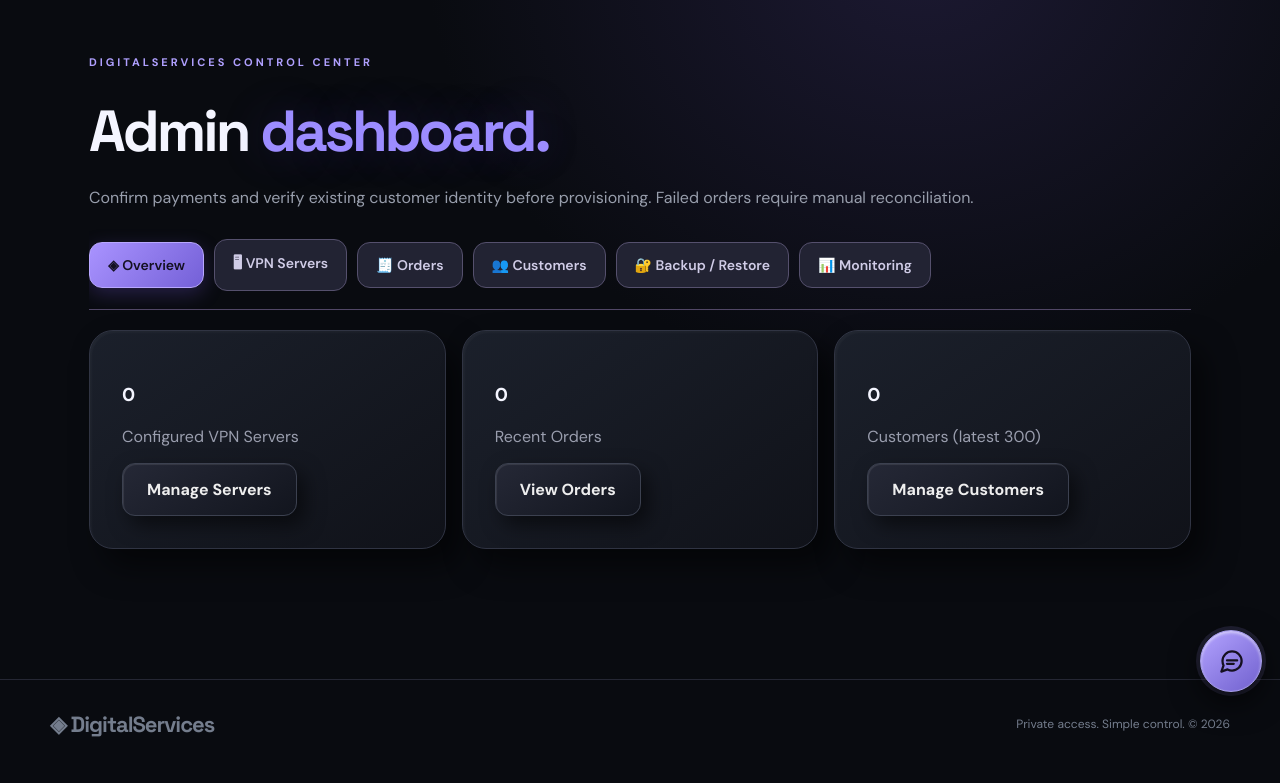
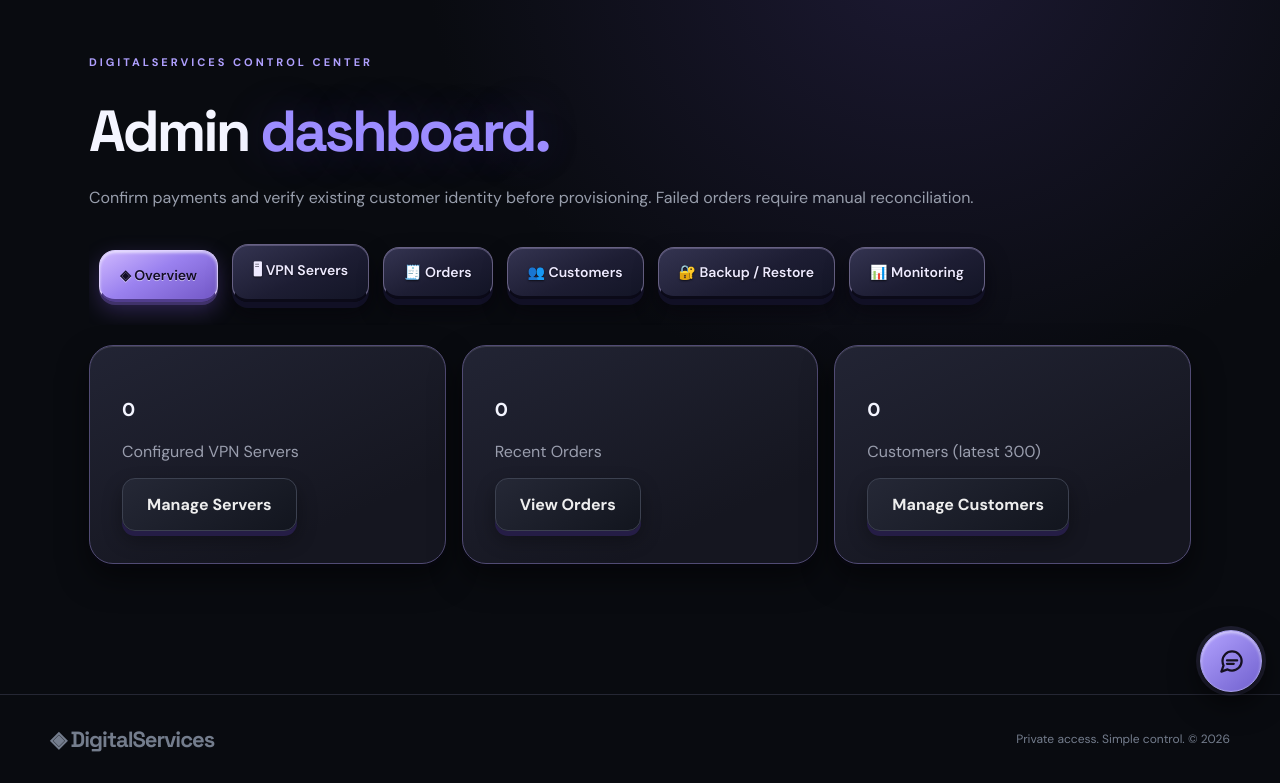
Before and after one commit to AungKhantPaing5/Digitalservices, a Flask app: page /admin in a window 1280 px wide. Shown: the part 86-869 px from the top of the page. Before the commit the page ends 823 px from the top, so only its background shows below. Run offline with Flask 3, Linux system fonts and the light colour scheme; the visitor is signed in with stand-in values (Sample User, id 1); data comes from the database, SQL or seed files in the repository; data that the repository does not hold is empty; parts of the project's set-up code (start-up, migrations or seed data) failed here and were passed over.

Commit message:
Give admin tabs, panels and action buttons a dimensional 3D dark-purple theme

```diff
--- a/static/style.css
+++ b/static/style.css
@@ -100,3 +100,16 @@ footer{border-top:1px solid #252734;padding:30px max(30px,calc((100% - 1180px)/2
 .ds-admin-summary{display:grid;grid-template-columns:repeat(3,minmax(0,1fr));gap:16px}
 .ds-server-editor{margin:14px 0}.ds-server-editor summary{cursor:pointer;font-weight:700;padding:10px 0;color:#b7a6ff}
 @media(max-width:700px){.ds-admin-tabs{margin:14px -10px;padding:10px 10px 15px}.ds-admin-tabs button{padding:11px 13px;font-size:12px}.ds-admin-summary{grid-template-columns:1fr}}
+
+/* Elevated 3D admin experience */
+.ds-admin-tabs{padding:15px 10px 23px;gap:14px;border-bottom:0;perspective:1000px}
+.ds-admin-tabs button{position:relative;background:linear-gradient(155deg,#343451 0%,#1d1d33 56%,#131526 100%);color:#eeeaff;border:1px solid #676184;border-bottom:3px solid #0b0a18;border-radius:16px;padding:15px 20px;box-shadow:inset 0 1px 0 #aaa0cc55,0 6px 0 #111025,0 12px 22px #05040a99;text-shadow:0 1px 2px #0009;transform:translateY(0);transition:transform .15s ease,box-shadow .15s ease,background .15s ease}
+.ds-admin-tabs button:hover{background:linear-gradient(145deg,#52477f,#292840);transform:translateY(-3px);box-shadow:inset 0 1px 0 #d5c5ff66,0 9px 0 #17132c,0 15px 25px #05040aaa}
+.ds-admin-tabs button.active,.ds-admin-tabs button[aria-selected=true]{background:linear-gradient(150deg,#d0b9ff,#9a81ef 46%,#7257c6);color:#120c25;border:1px solid #ded0ff;border-bottom:3px solid #513d8d;text-shadow:0 1px 0 #ffffff80;transform:translateY(3px);box-shadow:inset 0 2px 3px #fff9,0 3px 0 #40326a,0 8px 22px #7e5bda55}
+.ds-tab-panel>.panel,.ds-tab-panel>.stepgrid .panel,.ds-admin-summary>.panel{border:1px solid #514b74;background:linear-gradient(155deg,#222434,#151620 76%);box-shadow:inset 0 1px 0 #fff2,0 14px 30px #0008,0 4px 0 #0b0b16;border-radius:24px}
+.ds-tab-panel>.panel{margin-bottom:24px}
+.ds-tab-panel .btn{border-radius:13px;box-shadow:0 5px 0 #251d46,0 9px 20px #0005}
+.ds-tab-panel .btn:hover{transform:translateY(-2px)}
+.ds-tab-panel .btn:active{transform:translateY(3px);box-shadow:0 2px 0 #251d46}
+@media(max-width:700px){.ds-admin-tabs{gap:9px;padding-bottom:17px}.ds-admin-tabs button{padding:12px 13px;border-radius:12px}.ds-tab-panel>.panel{border-radius:18px}}
+@media(prefers-reduced-motion:reduce){.ds-admin-tabs button,.ds-tab-panel .btn{transition:none}}
```
